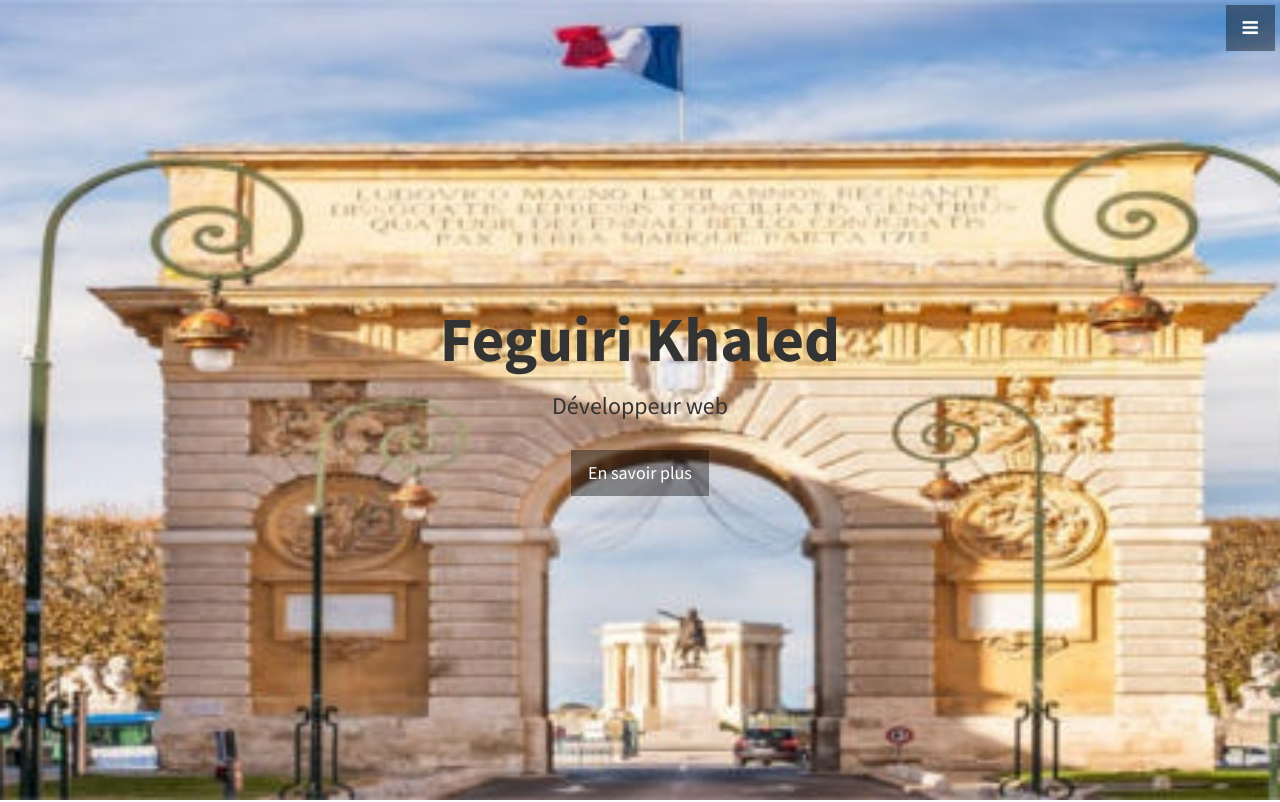
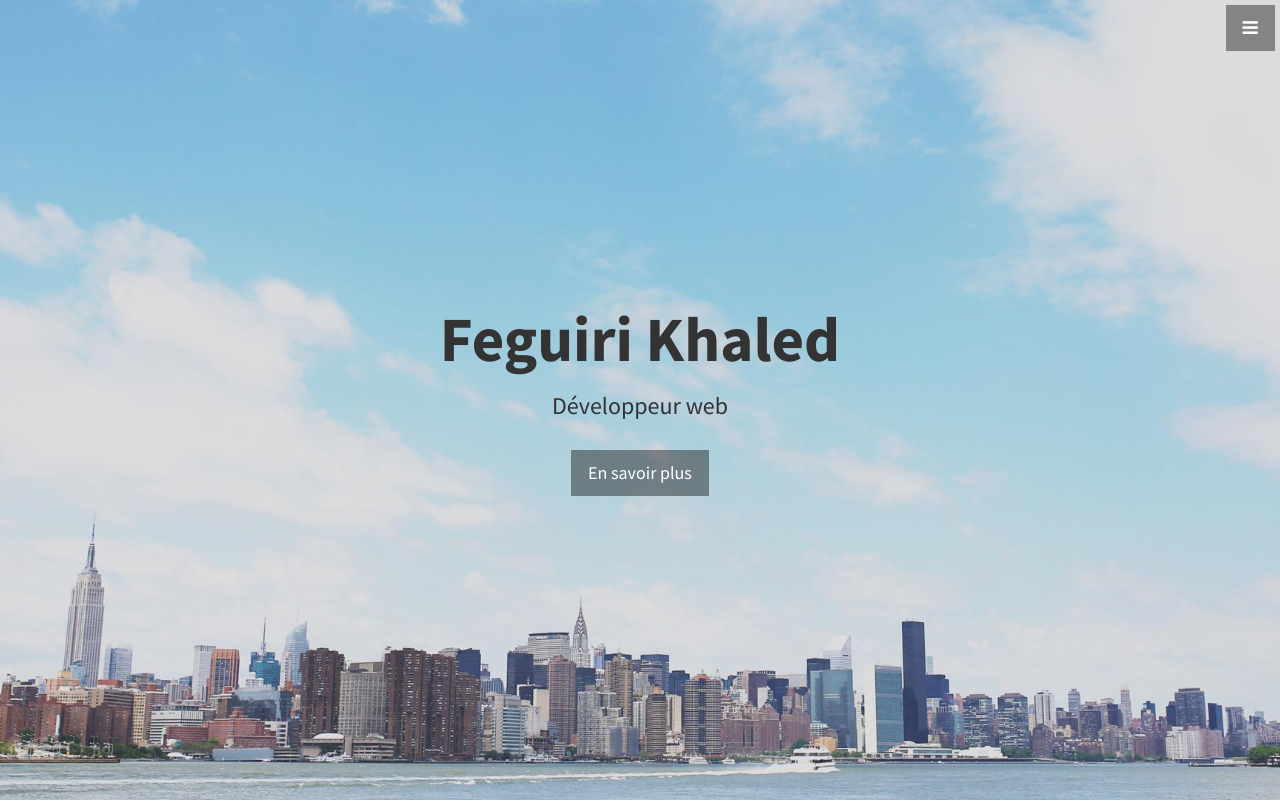
Before and after one commit to khaledfeg/portefolio, a plain HTML site: page index.html in a window 1280 px wide. Shown: the top 802 px of the page. Drawn offline with Linux system fonts and the light colour scheme.

Commit message:
changement background

```diff
--- a/css/stylish-portfolio.css
+++ b/css/stylish-portfolio.css
@@ -155,7 +155,7 @@ hr.small {
     position: relative;
     width: 100%;
     height: 100%;
-    background: url(../img/montpellier-header.jpg) no-repeat center center scroll;
+    background: url(../img/bg.jpg) no-repeat center center scroll;
     -webkit-background-size: cover;
     -moz-background-size: cover;
     background-size: cover;
```
